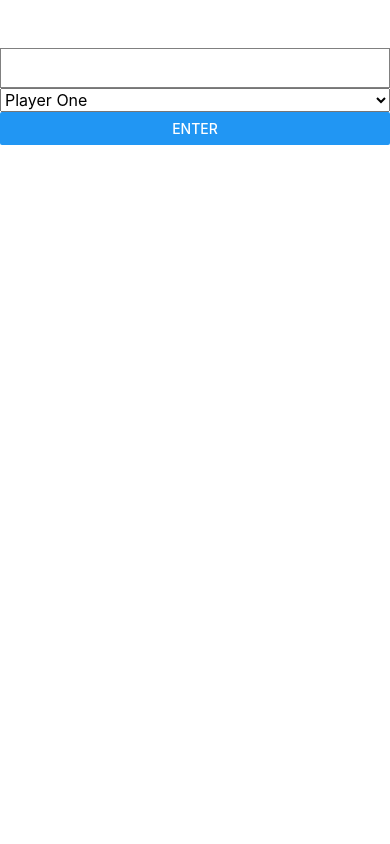
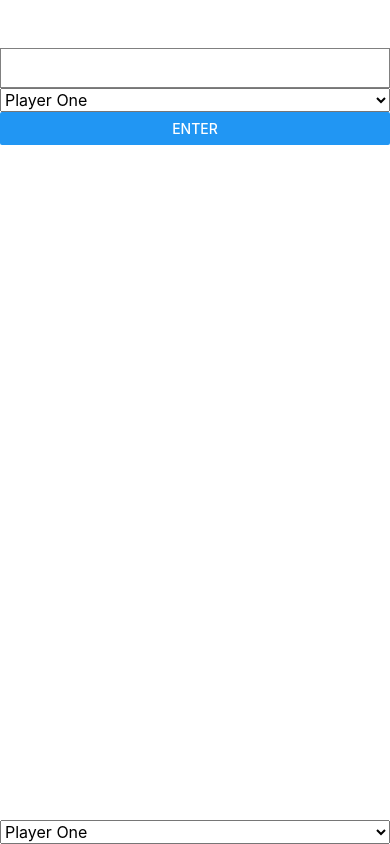
Before and after one commit to paulshen/react-native-euchre, a React Native app: screen / in a window 390 px wide. Built offline with nearby package versions, Linux system fonts and the light colour scheme.

Commit message:
debug player Picker

```diff
--- a/components/GameScreen.tsx
+++ b/components/GameScreen.tsx
@@ -1,6 +1,6 @@
 import firestore from "@react-native-firebase/firestore";
 import * as React from "react";
-import { ActivityIndicator, StyleSheet, View } from "react-native";
+import { ActivityIndicator, StyleSheet, View, Picker } from "react-native";
 import { Game } from "../game/Game";
 import { Player } from "../game/Player";
 import ActiveGameScreen from "./ActiveGameScreen";
@@ -21,7 +21,7 @@ export default function GameScreen() {
           setGame(docSnapshot.data() as Game);
         });
     }
-  }, [gameId, player]);
+  }, [gameId]);
 
   let body;
   if (gameId === null || player === null) {
@@ -49,7 +49,18 @@ export default function GameScreen() {
 
   return (
     <GameIdContext.Provider value={gameId}>
-      <View style={styles.root}>{body}</View>
+      <View style={styles.root}>
+        {body}
+        <Picker
+          selectedValue={player}
+          onValueChange={itemValue => setPlayer(itemValue)}
+        >
+          <Picker.Item label="Player One" value={Player.One} />
+          <Picker.Item label="Player Two" value={Player.Two} />
+          <Picker.Item label="Player Three" value={Player.Three} />
+          <Picker.Item label="Player Four" value={Player.Four} />
+        </Picker>
+      </View>
     </GameIdContext.Provider>
   );
 }
```
